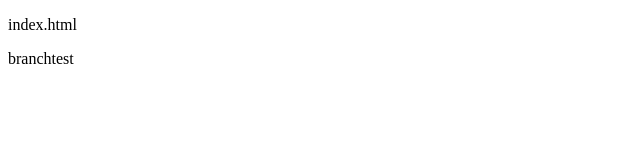
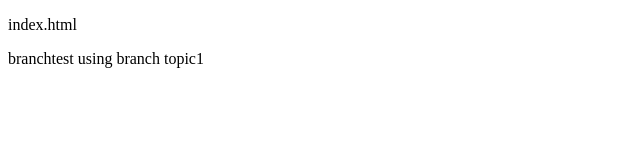
Before and after one commit to tmdanrn/MylocalRepo, a plain HTML site: page index.html in a window 1280 px wide. Shown: the whole page, without its empty margins (0-640 px from the left). Drawn offline with Linux system fonts and the light colour scheme.

Commit message:
using branch topic1

```diff
--- a/index.html
+++ b/index.html
@@ -3,5 +3,6 @@
 <body>
 <p>index.html</p>
   branchtest
+  using branch topic1
 </body>
 </html>
```
